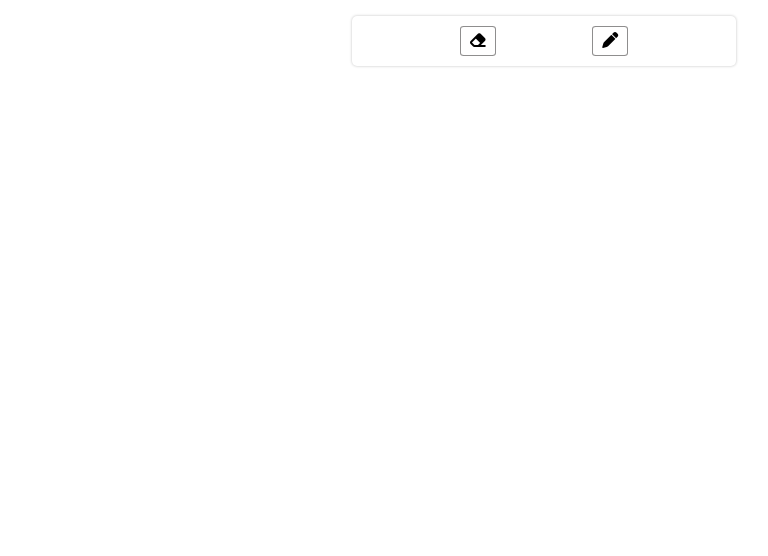
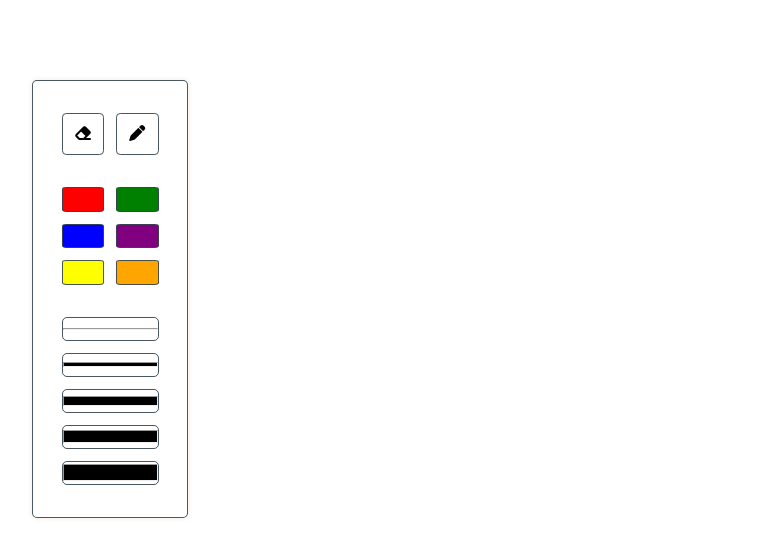
Before and after one commit to rohanjulka19/QuickDoodle, a website: page index.html in a window 1280 px wide. Shown: the whole page, without its empty margins (32-800 px from the left). Drawn offline with Linux system fonts and the light colour scheme.

Commit message:
added line width and color pallette

```diff
--- a/index.html
+++ b/index.html
@@ -10,12 +10,34 @@
 <body>
     <canvas id="canvas"></canvas>
     <div id="toolbar" class="toolbar">
-        <a id="eraser" class="tool">
-            <i class="fa-solid fa-eraser"></i>
-        </a>
-        <a id="pen" class="tool">
-            <i class="fa-solid fa-pen"></i>
-        </a>
+        <div id="tools" class="options">
+            <a id="eraser" class="tool"><i class="fa-solid fa-eraser"></i></a>
+            <a id="pen" class="tool"><i class="fa-solid fa-pen"></i></a>
+        </div>
+
+        <div id="pen-color-options" class="options pen-options">
+            <a class="color tool" style="background: red;"></a>
+            <a class="color tool" style="background: green;"></a>
+            <a class="color tool" style="background: blue;"> </a>
+            <a class="color tool" style="background: purple;"></a>
+            <a class="color tool" style="background: yellow;"> </a>
+            <a class="color tool" style="background: orange;"></a>
+        </div>
+        <div id="pen-width-options" class="options pen-options">
+            <a class="tool line-width"><hr style="height: 1px;"></a>
+            <a class="tool line-width"><hr style="height: 5px;"></a>
+            <a class="tool line-width"><hr style="height: 10px;"></a>
+            <a class="tool line-width"><hr style="height: 13px;"></a>
+            <a class="tool line-width"><hr style="height: 17px;"></a>
+        </div>
+        <div id="erase-options" class="options erase-options">
+            <a class="eraser-radius eraser-radius-5 tool"><i class="fa-solid fa-pen"></i></a>
+            <a class="eraser-radius eraser-radius-10 tool"><i class="fa-solid fa-pen"></i></a>
+            <a class="eraser-radius eraser-radius-15 tool"><i class="fa-solid fa-pen"></i></a>
+            <a class="eraser-radius eraser-radius-20 tool"><i class="fa-solid fa-pen"></i></a>
+            <a class="eraser-radius eraser-radius-25 tool"><i class="fa-solid fa-pen"></i></a>
+            <a class="eraser-radius eraser-radius-30 tool"><i class="fa-solid fa-pen"></i></a>
+        </div>
     </div>
 </body>
 <script src="index.js"></script>
--- a/index.js
+++ b/index.js
@@ -15,6 +15,10 @@ class DrawWindow {
     set color(strokeColor) {
         this.ctx.strokeStyle = strokeColor;
     }
+    set lineWidth(lineWidth) {
+        this.ctx.lineWidth = lineWidth;
+    }
+
     initializeCanvasEvents() {
         this.canvas.addEventListener('mousedown', (e) => {
             this.startDrawing.call(this, e.x, e.y);
@@ -69,7 +73,7 @@ if (!eraserElement) {
 }
 eraserElement.addEventListener('click', (e) => {
     drawWindow.color = "white";
-    drawWindow.ctx.lineWidth = 50;
+    drawWindow.lineWidth = 50;
 });
 let penElement = document.getElementById('pen');
 if (!penElement) {
@@ -77,5 +81,15 @@ if (!penElement) {
 }
 penElement.addEventListener('click', (e) => {
     drawWindow.color = "black";
-    drawWindow.ctx.lineWidth = 1;
+    drawWindow.lineWidth = 1;
 });
+
+let colorElems = document.getElementsByClassName('color')
+for (let colorElem of colorElems) {
+    colorElem.addEventListener('click', (e) => drawWindow.color = e.target.style.background)
+}
+
+let lineWidthElems = document.getElementsByClassName('line-width')
+for (let lineWidthElem of lineWidthElems) {
+    lineWidthElem.addEventListener('click', (e) => drawWindow.lineWidth =  e.currentTarget.children[0].style.height.replace('px', ''))
+}
--- a/style.css
+++ b/style.css
@@ -1,6 +1,11 @@
 * {
     margin: 0;
     box-sizing: border-box;
+}
+
+:root {
+    --black: rgb(54, 69, 79, 0.9);
+    --box-shadow: #f4f0ec;
 }
 
 body {
@@ -16,28 +21,63 @@ canvas {
 
 .toolbar {
     position: absolute;
-    left: 30%;
-    top: 2%;
+    left: 5%;
+    top: 10%;
     background: white;
-    box-shadow: 0px 0px 3px silver;
+    border: 1px solid var(--black);
+    box-shadow: 0px 0px 5px 1px #f4f0ec;
     border-radius: 5px;
-    height: 50px;
-    min-width: 30%;
+    min-width: 10%;
     display: flex;
-    justify-content: space-evenly;
+    justify-content: flex-start;
     align-items: center;
-    padding: 0.7rem;
+    flex-direction: column;
+    padding: 1rem 0.8rem;
 }
 
 .toolbar .tool {
     cursor: pointer;
     min-width: 10%;
     border-radius: 10%;
-    border: 1px solid rgba(32, 30, 30, 0.5);
-    padding: 5px;
+    border: 1px solid var(--black);
+    box-shadow: 0px 0px 1px 0px var(--box-shadow);
+    /* box-shadow: none; */
+    padding: 0.7rem;
     text-align: center;
 }
 
 .toolbar .tool:hover {
-    border: 2px solid rgba(32, 30, 30, 0.8);
+    box-shadow: 0px 0px 10px 0px var(--box-shadow);
+    border: 2px solid black;
+
+    /* background-color: rgba(255,99,71, 0.5); */
+
 }
+
+.options {
+    display: grid;
+    grid-template-columns: 1fr 1fr;
+    gap: 0.75rem;
+    padding: 1rem;
+    width: 100%;
+}
+
+.erase-options {
+    display: none;
+}
+
+
+a.tool.line-width {
+    grid-column-start: 1;
+    grid-column-end: 3;
+    padding: 0px;
+    border-radius: 5px;
+    height: 1.5rem;
+    display: flex;
+    flex-direction: column;
+    justify-content: center;
+}
+
+a.tool.line-width > hr {
+    background: black;
+}
```
